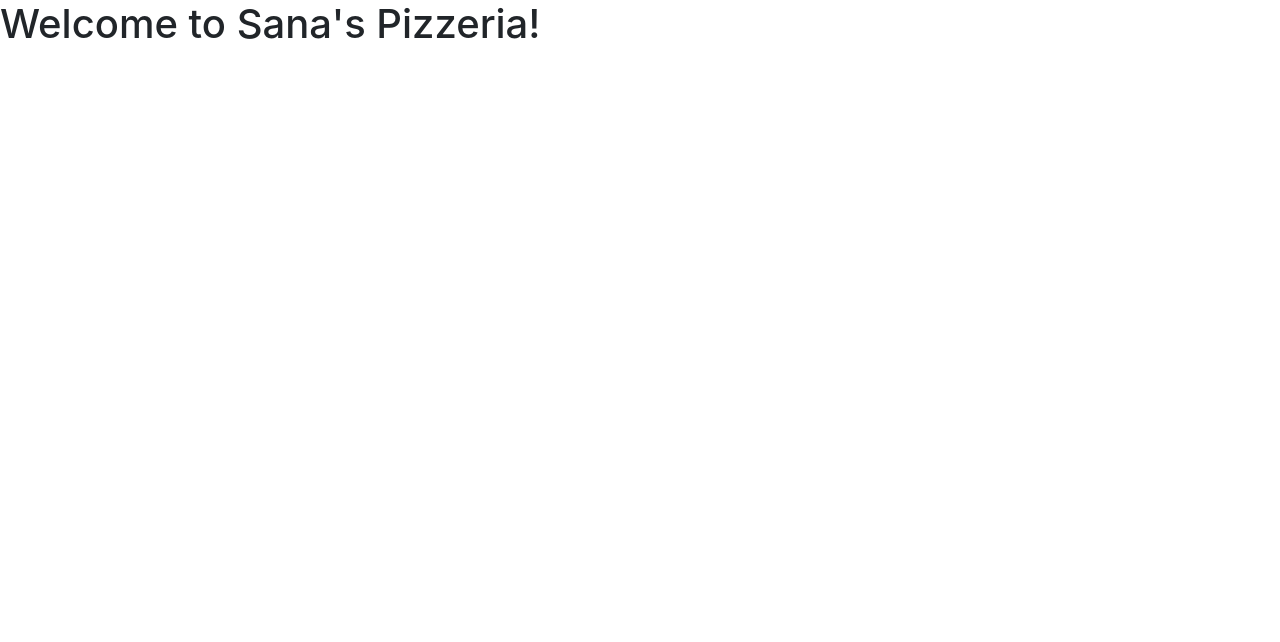
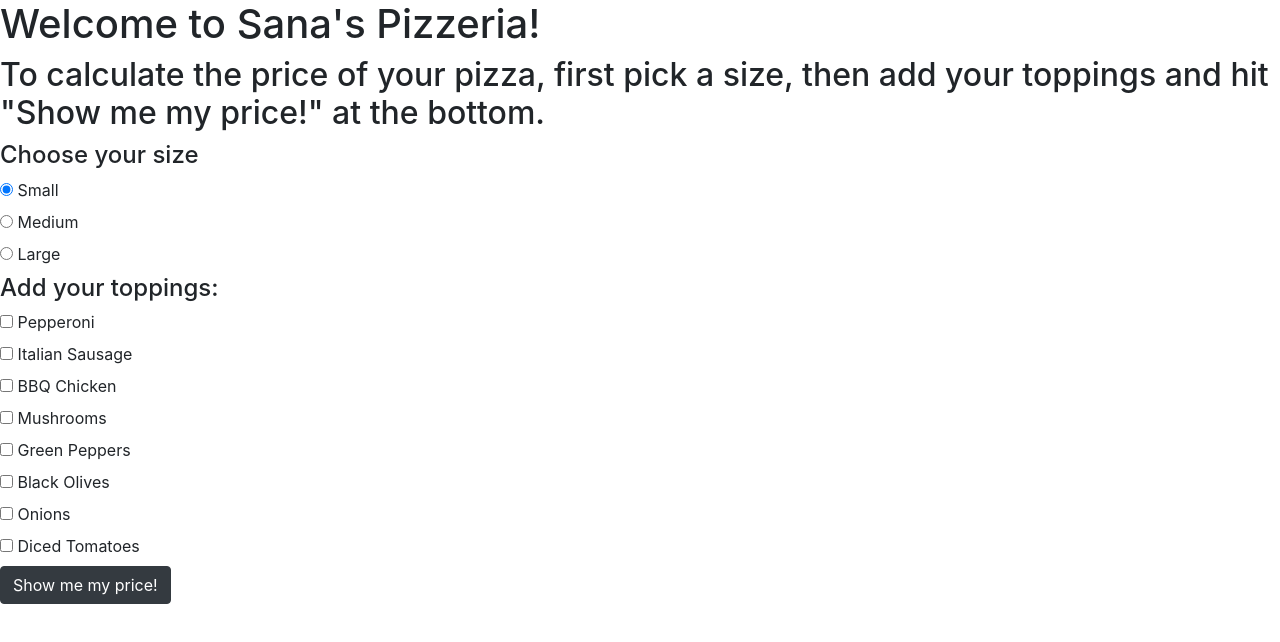
Before and after one commit to szahlan/Pizza, a plain HTML site: page index.html in a window 1280 px wide. Drawn offline with Linux system fonts and the light colour scheme.

Commit message:
Add HTML form to take input from user.

```diff
--- a/index.html
+++ b/index.html
@@ -10,6 +10,79 @@
 <body>
   <div class="containder">
     <h1>Welcome to Sana's Pizzeria!</h1>
+    <h2>To calculate the price of your pizza, first pick a size, then add your toppings and hit "Show me my price!" at the bottom.</h2>
+    <form id="pizza">
+      <h4>Choose your size</h4>
+      <div class="radio">
+        <label>
+          <input type="radio" name="small" value="Small" checked>
+          Small
+        </label>
+      </div>
+      <div class="radio">
+        <label>
+          <input type="radio" name="medium" value="Medium">
+          Medium
+        </label>
+      </div>
+      <div class="radio">
+        <label>
+          <input type="radio" name="large" value="Large">
+          Large
+        </label>
+      </div>
+
+      <h4>Add your toppings:</h4>
+      <div class="checkbox">
+        <label>
+          <input type="checkbox" name="Pepperoni" value="Pepperoni">
+          Pepperoni
+        </label>
+      </div>
+      <div class="checkbox">
+        <label>
+          <input type="checkbox" name="Italian Sausage" value="Italian Sausage">
+          Italian Sausage
+        </label>
+      </div>
+      <div class="checkbox">
+        <label>
+          <input type="checkbox" name="BBQ Chicken" value="BBQ Chicken">
+          BBQ Chicken
+        </label>
+      </div>
+      <div class="checkbox">
+        <label>
+          <input type="checkbox" name="Mushrooms" value="Mushrooms">
+          Mushrooms
+        </label>
+      </div>
+      <div class="checkbox">
+        <label>
+          <input type="checkbox" name="Green Peppers" value="Green Peppers">
+          Green Peppers
+        </label>
+      </div>
+      <div class="checkbox">
+        <label>
+          <input type="checkbox" name="Black Olives" value="Black Olives">
+          Black Olives
+        </label>
+      </div>
+      <div class="checkbox">
+        <label>
+          <input type="checkbox" name="Onions" value="Onions">
+          Onions
+        </label>
+      </div>
+      <div class="checkbox">
+        <label>
+          <input type="checkbox" name="Diced Tomatoes" value="Diced Tomatoes">
+          Diced Tomatoes
+        </label>
+      </div>
+      <button type="submit" class="btn btn-dark">Show me my price!</button>
+    </form>
   </div>
 </body>
 </html>
```
